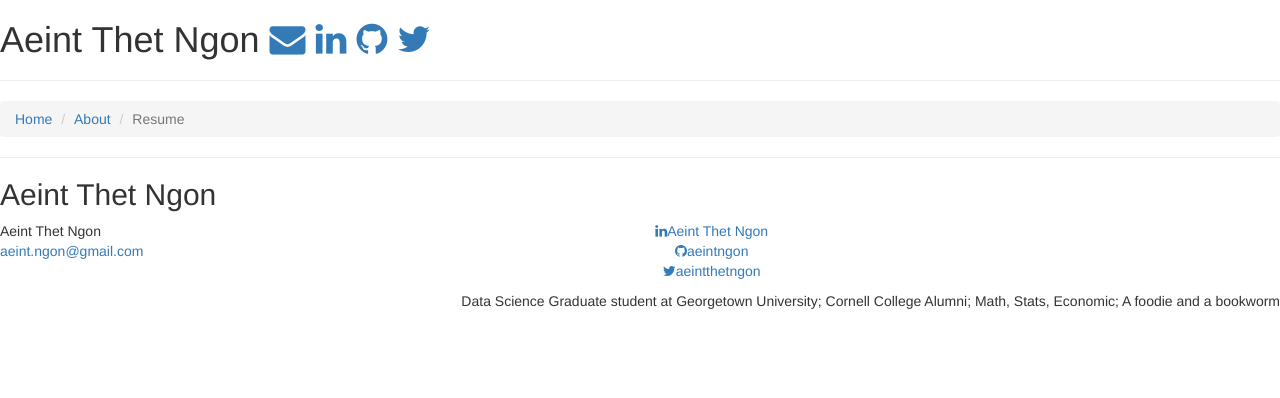
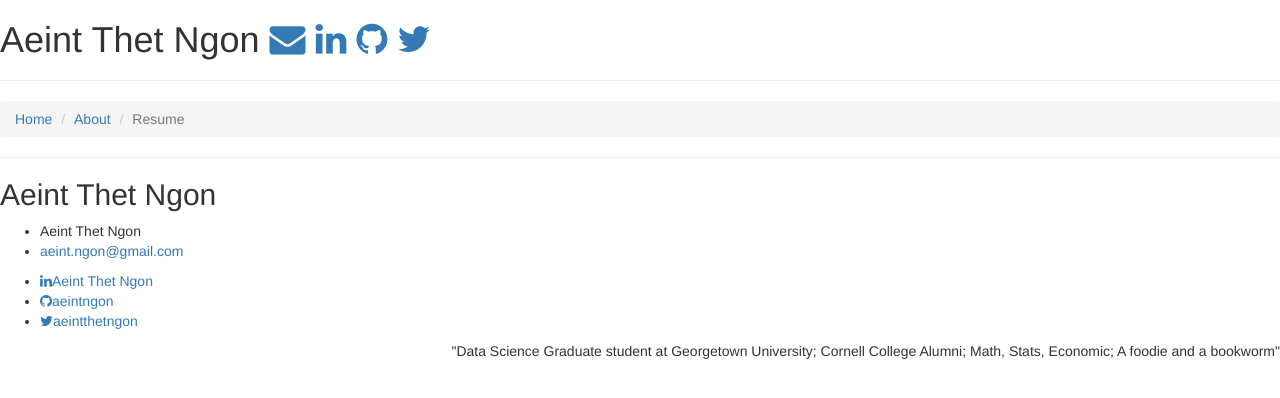
Before and after one commit to aeintngon/old-webpage, a Jekyll site: the page built from index.md, in a window 1280 px wide. Shown: the top 398 px of the page. Built offline with Jekyll 4.4.1, drawn with Linux system fonts in a browser that asks for light colours; nearby versions of some CDN libraries; our own code applies the rules of GitHub Pages for plain Markdown files.

Commit message:
Update default.html

```diff
--- a/_layouts/default.html
+++ b/_layouts/default.html
@@ -29,7 +29,29 @@
 <hr id='bottom-line'>
 
 <footer>
-<div class="site-footer">
+  <div>
+    <h2>Aeint Thet Ngon</h2>
+  <div class="footer-col-wrapper">
+    <div class="footer-col footer-col-1">
+      <ul>
+        <li>Aeint Thet Ngon</li>
+        <li><a href="mailto:aeintngon@gmail.com">aeint.ngon@gmail.com</a></li>
+      </ul>
+    </div>
+    <div class="footer-col footer-col-2">
+      <ul>
+        <li><a href="https://www.linkedin.com/in/Aeintngon/" target="_blank"><i class="fa fa-linkedin" aria-hidden="true"></i>Aeint Thet Ngon</a></li>
+        <li><a href="https://github.com/aeintngon" target="_blank"><i class="fa fa-github" aria-hidden="true"></i>aeintngon</a></li>
+        <li><a href="https://twitter.com/aeintthetngon" target="_blank"><i class="fa fa-twitter" aria-hidden="true"></i>aeintthetngon</a></li>
+      </ul>
+    </div>
+    <div class="footer-col footer-col-3">
+      <p class="right">"Data Science Graduate student at Georgetown University; Cornell College Alumni; Math, Stats, Economic; A foodie and a bookworm"</p>
+    </div>
+
+  </div>
+  </div>
+<!--<div class="site-footer">
   <h2 class="footer-heading">Aeint Thet Ngon</h2>
 <div id="footer">
   <p class="left">Aeint Thet Ngon<br /><a href="mailto:aeintngon@gmail.com">aeint.ngon@gmail.com</a></p>
@@ -39,7 +61,7 @@
   </p>
     <p class="right">Data Science Graduate student at Georgetown University; Cornell College Alumni; Math, Stats, Economic; A foodie and a bookworm</p>
 </div>
-  </div>
+  </div>-->
 </footer>
 </body>
 </html>
```
